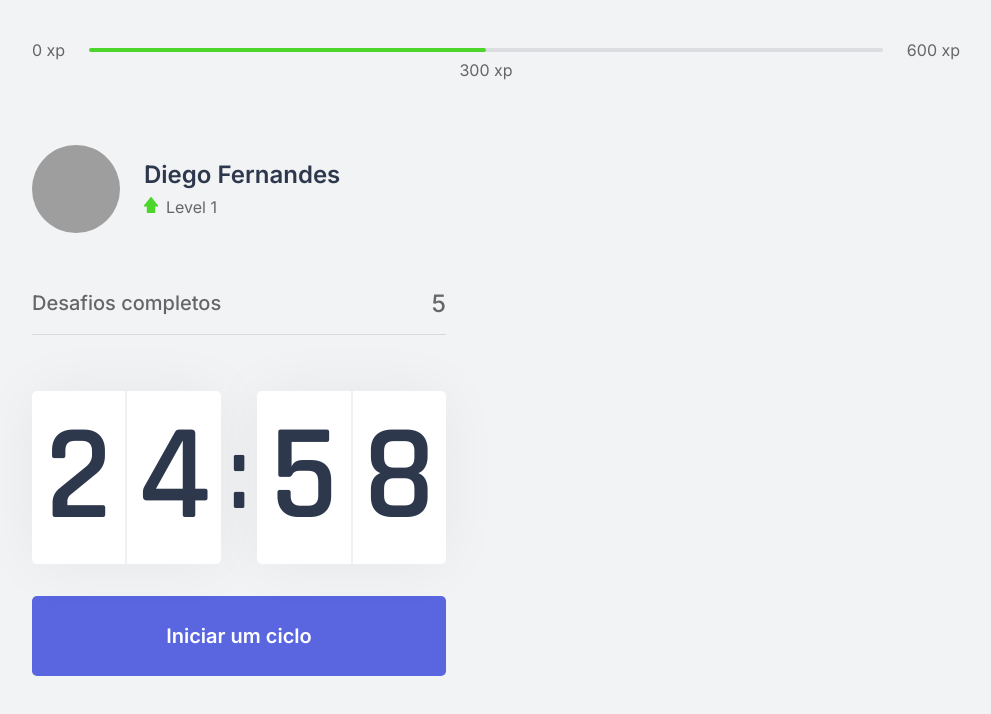
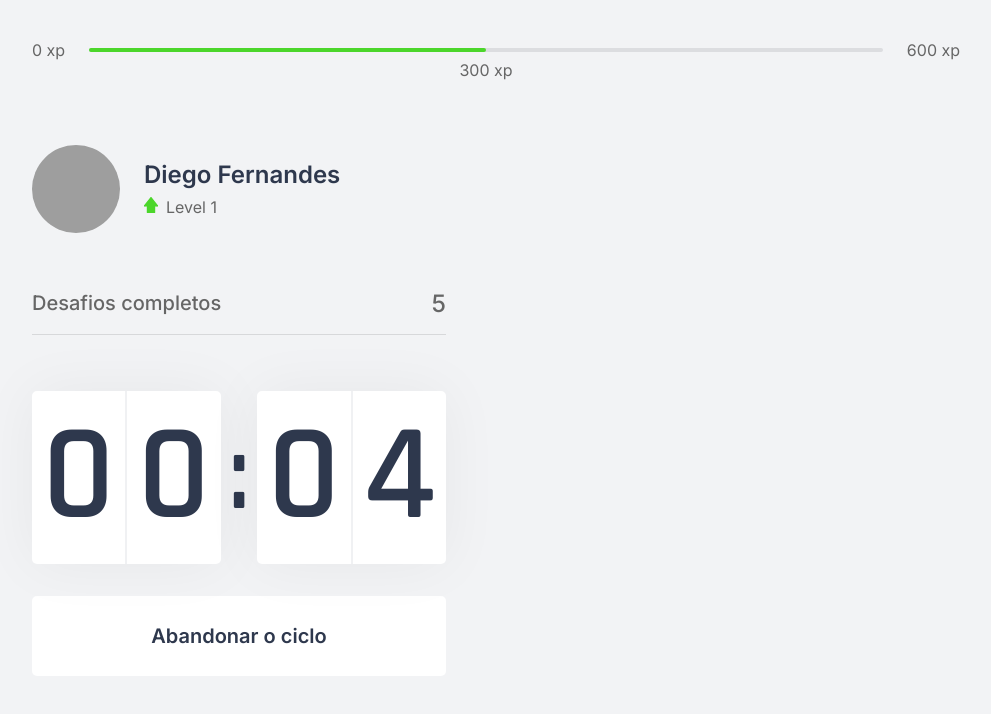
Before and after one commit to DouglasVarollo/NLW4-react, a Next.js app: page / in a window 1280 px wide. Both pictures are taken after a click on the button "Iniciar um ciclo". Shown: the top 714 px of the page, without its empty margins (144-1135 px from the left). Built offline with nearby package versions, Linux system fonts and the light colour scheme; grey boxes are pictures that could not be loaded.

Commit message:
Add a button to restart the cycle and another when the cycle ends

```diff
--- a/src/components/Countdown.tsx
+++ b/src/components/Countdown.tsx
@@ -2,9 +2,12 @@
 
 import styles from '../styles/components/Countdown.module.css';
 
+let countdownTimeout: NodeJS.Timeout;
+
 export function Countdown() {
-  const [active, setActive] = useState(false);
-  const [time, setTime] = useState(25 * 60);
+  const [isActive, setIsActive] = useState(false);
+  const [hasFinished, setHasFinished] = useState(false);
+  const [time, setTime] = useState(0.1 * 60);
 
   const minutes = Math.floor(time / 60);
   const seconds = time % 60;
@@ -13,18 +16,28 @@
   const [secondLeft, secondRight] = String(seconds).padStart(2, '0').split('');
 
   function startCountdown() {
-    setActive(true);
+    setIsActive(true);
+  }
+
+  function resetCountdown() {
+    clearTimeout(countdownTimeout);
+
+    setIsActive(false);
+    setTime(0.1 * 60);
   }
 
   useEffect(
     function () {
-      if (active && time > 0) {
-        setTimeout(function () {
+      if (isActive && time > 0) {
+        countdownTimeout = setTimeout(function () {
           setTime(time - 1);
         }, 1000);
+      } else if (isActive && time === 0) {
+        setIsActive(false);
+        setHasFinished(true);
       }
     },
-    [active, time]
+    [isActive, time]
   );
 
   return (
@@ -43,9 +56,26 @@
         </div>
       </div>
 
-      <button className={styles.countdownButton} onClick={startCountdown}>
-        Iniciar um ciclo
-      </button>
+      {hasFinished ? (
+        <button className={styles.countdownButton} disabled>
+          Ciclo encerrado
+        </button>
+      ) : (
+        <>
+          {isActive ? (
+            <button
+              className={`${styles.countdownButton} ${styles.countdownButtonActive}`}
+              onClick={resetCountdown}
+            >
+              Abandonar o ciclo
+            </button>
+          ) : (
+            <button className={styles.countdownButton} onClick={startCountdown}>
+              Iniciar um ciclo
+            </button>
+          )}
+        </>
+      )}
     </div>
   );
 }
--- a/src/styles/components/Countdown.module.css
+++ b/src/styles/components/Countdown.module.css
@@ -51,6 +51,22 @@
   transition: background-color 0.2s;
 }
 
-.countdownButton:hover {
+.countdownButton:disabled {
+  color: var(--title);
+  background-color: var(--white);
+  cursor: not-allowed;
+}
+
+.countdownButton:not(:disabled):hover {
   background-color: var(--blue-dark);
 }
+
+.countdownButtonActive {
+  color: var(--title);
+  background-color: var(--white);
+}
+
+.countdownButtonActive:not(:disabled):hover {
+  color: var(--white);
+  background-color: var(--red);
+}
```
